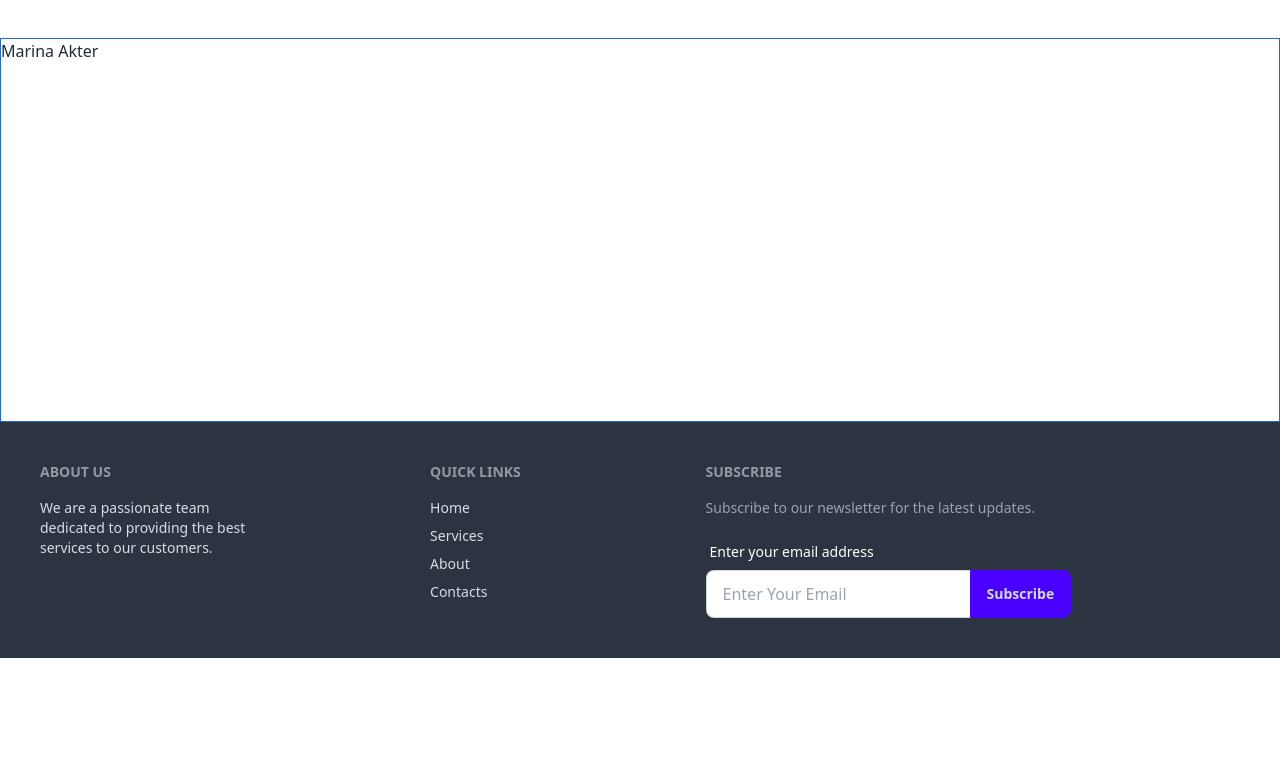
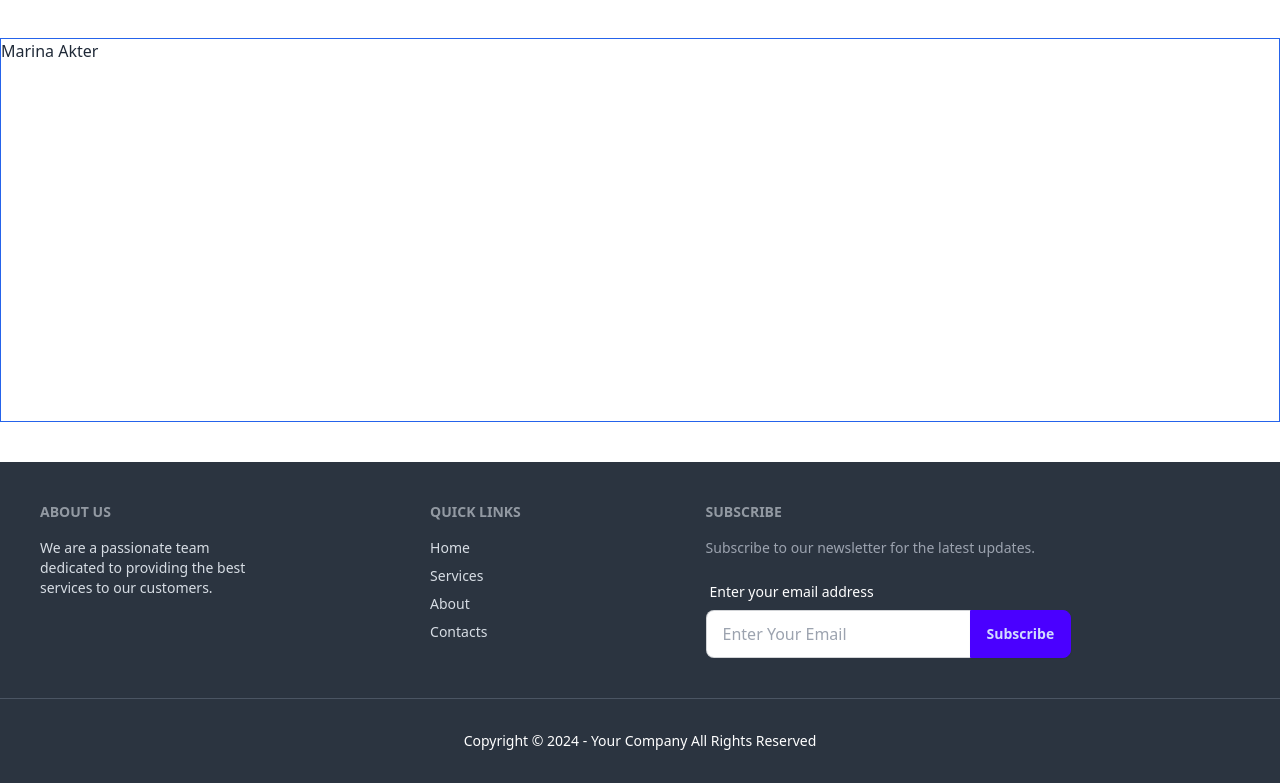
Before and after one commit to marinaakter/ppl-cricket-team, a React (Vite) app: page / in a window 1280 px wide. Shown: the part 526-1309 px from the top of the page. Before the commit the page ends 1184 px from the top, so only its background shows below. Built offline with nearby package versions, Linux system fonts and the light colour scheme.

Commit message:
footer component and add copyright information

```diff
--- a/src/components/Footer/Footer.jsx
+++ b/src/components/Footer/Footer.jsx
@@ -2,7 +2,9 @@
 const Footer = () => {
   return (
     <div>
-        <footer className="footer bg-neutral text-neutral-content p-10">
+
+        <footer className="footer bg-neutral text-neutral-content p-10 mt-10">
+
             <nav>
                 <h6 className="footer-title">About Us</h6>
                 <p>We are a passionate team <br /> dedicated to providing the best <br />services to our customers.</p>
@@ -34,6 +36,13 @@ const Footer = () => {
             </fieldset>
         </form>
         </footer>
+        <footer className="footer bg-neutral text-white  border-t border-gray-600 px-10 py-4">
+            <div className="footer footer-center bg-neutral text-white p-4">
+                <aside>
+                    <p>Copyright © {new Date().getFullYear()} - Your Company All Rights Reserved</p>
+                </aside>
+            </div>
+        </footer>
     </div>
   )
 }
```
